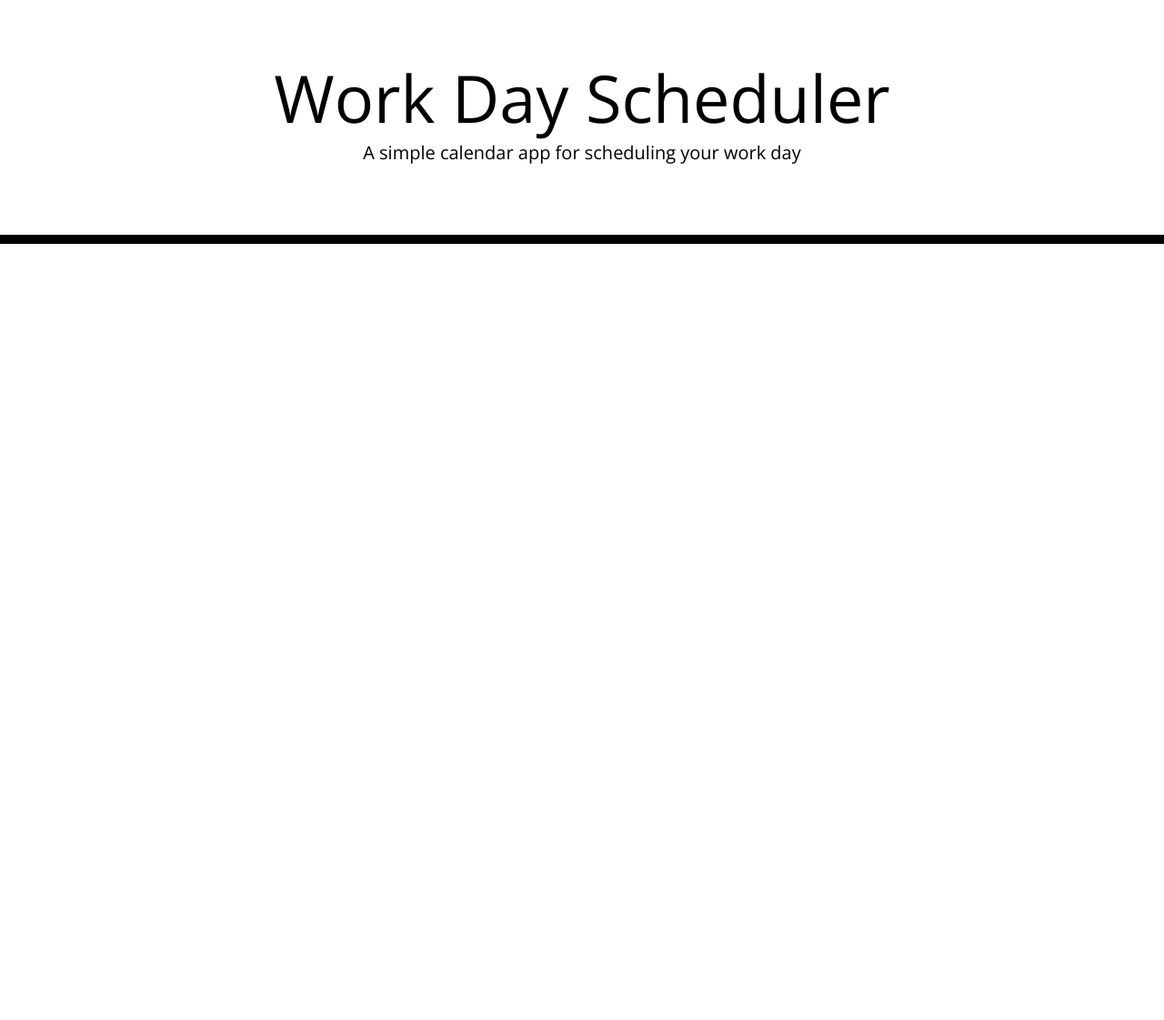
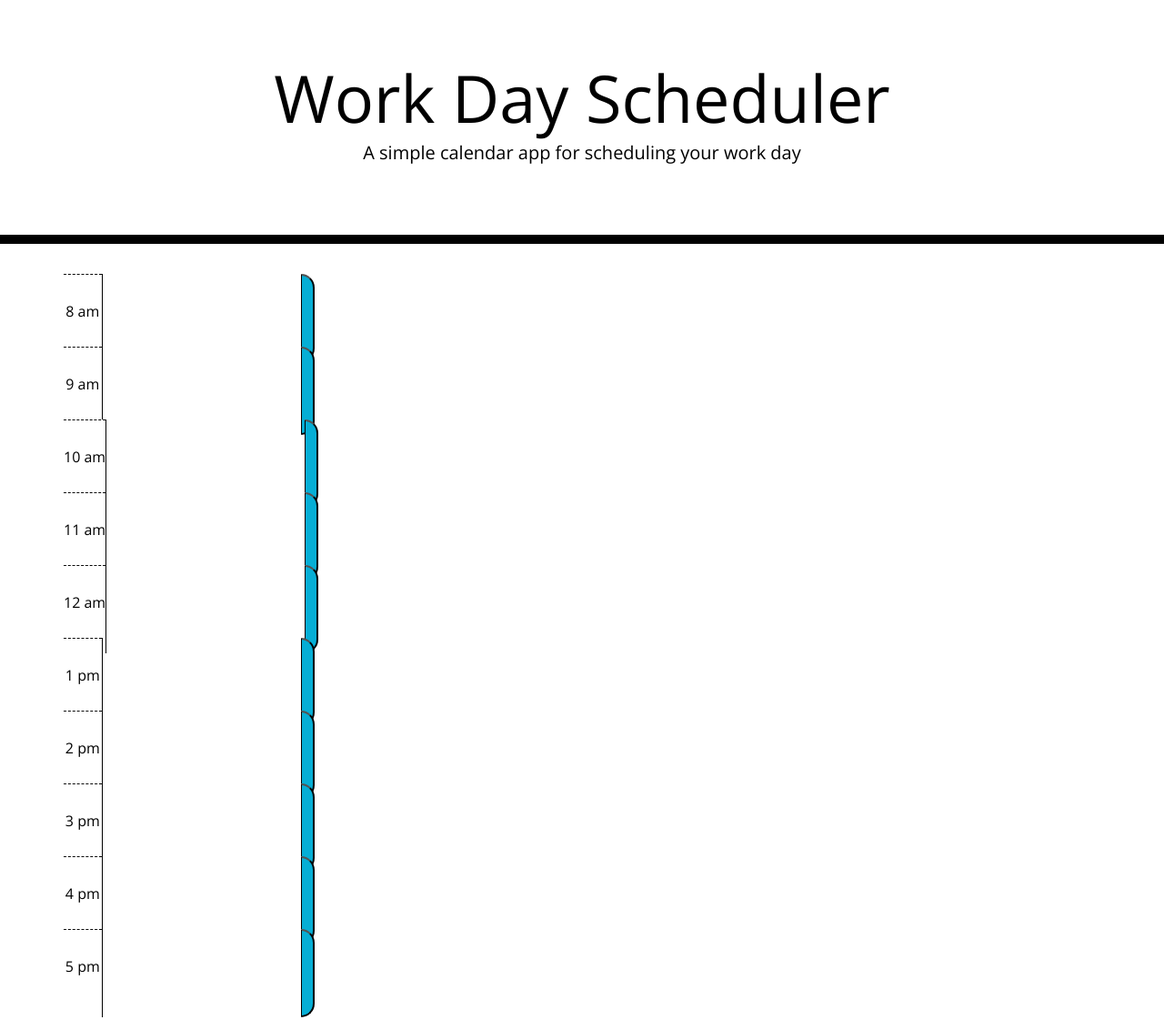
Before and after one commit to WanderingLad/Planner, a PHP site: page / in a window 1280 px wide. Shown: the whole page at 91% size. Before the commit the page ends 268 px from the top, so only its background shows below. Run offline with PHP 8.4, Linux system fonts and the light colour scheme; some libraries are stand-ins or nearby versions.

Commit message:
created a basic structure with php

```diff
--- a/index.html
+++ b/index.php
@@ -30,6 +30,22 @@
     </header>
     <div class="container">
       <!-- Timeblocks go here -->
+      <?php for($i = 8; $i < 18; $i++)
+      {
+        ?>
+
+        <div id="hour<?php echo $i; ?>" class="row time-block">
+          <div class="hour">
+          <p><?php echo ($i <= 12) ? $i . " am" : $i - 12 . " pm";?></p>
+          </div>
+          <textarea class="description"></textarea>
+          <button class="saveBtn"></button>
+        </div>
+
+
+
+        <?php
+      }?>
     </div>
 
     <script src="https://cdnjs.cloudflare.com/ajax/libs/jquery/3.2.1/jquery.min.js"></script>
--- a/script.js
+++ b/script.js
@@ -1 +1 @@
-abc
+$("#currentDay").text(moment().format("dddd, MMMM YYYY"))
```
